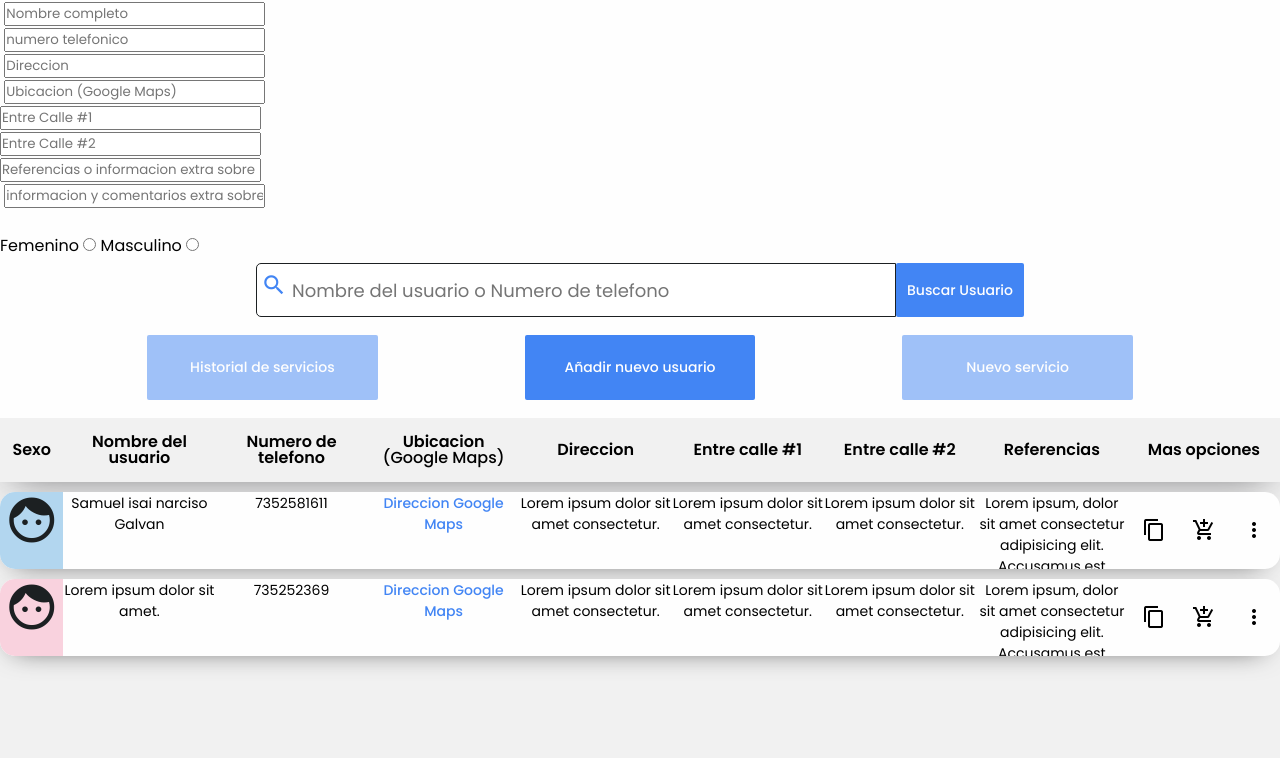
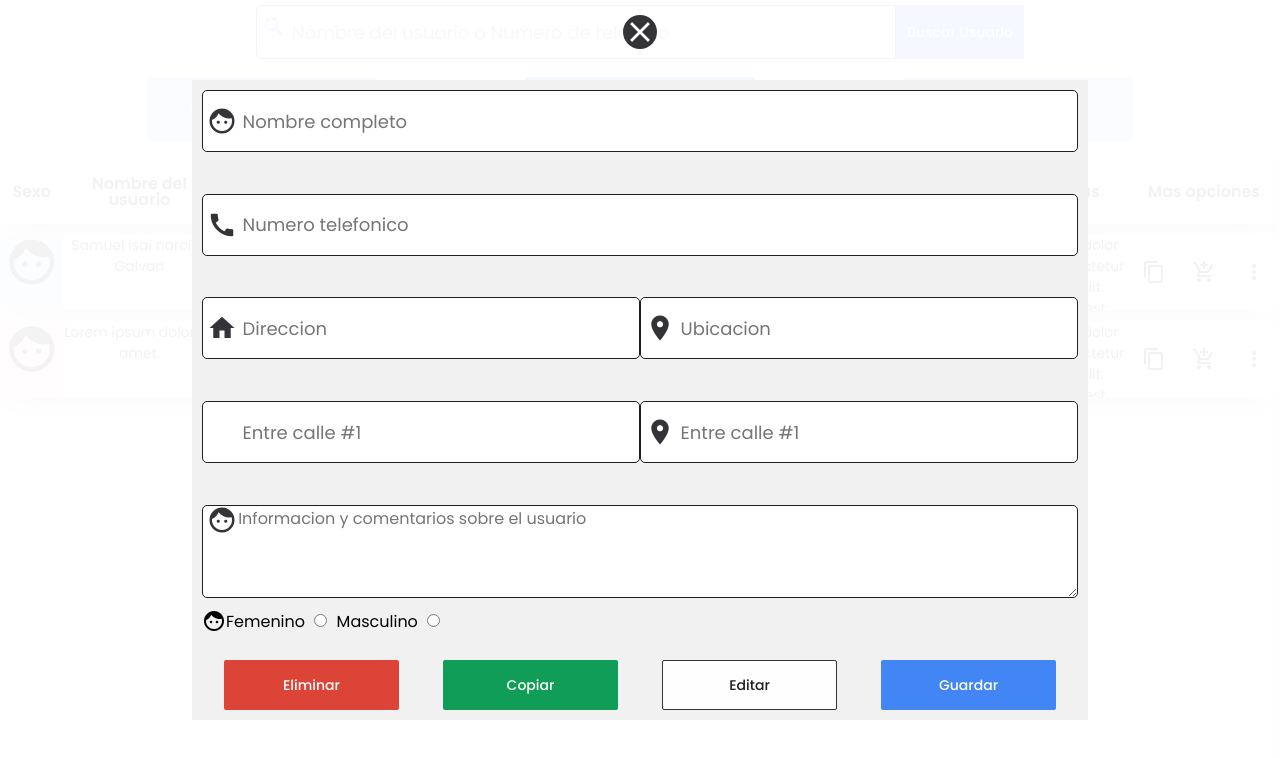
Before and after one commit to SamuelNarciso/SpartanWeb, a plain HTML site: page index.html in a window 1280 px wide. Both pictures are taken after a click on the button "Añadir nuevo usuario". Drawn offline with Linux system fonts and the light colour scheme.

Commit message:
conecte javascript

```diff
--- a/assets/css/_inputsOutputs.scss
+++ b/assets/css/_inputsOutputs.scss
@@ -1,26 +1,36 @@
-.boton{
+.boton {
 	width: 100%;
 	height: 100%;
 	font-size: 14px;
-}
-.btn-azul{
-    color: $BlancoClaro;
-    background: $AzulRey;
+	font-weight: 500;
+	border-radius: 2px;
 	border: none;
-    font-weight: 500;
-    border-radius:  2px;
-
-    &:hover{
-
+	&:hover {
 		cursor: pointer;
 		text-decoration-line: underline;
 	}
 }
+.btn-azul {
+	color: $BlancoClaro;
+	background: $AzulRey;
+}
+.btn-verde {
+	color: $BlancoClaro;
+	background: $Verde;
+}
+.btn-rojo {
+	color: $BlancoClaro;
+	background: $Rojo;
+}
+.btn-blanco {
+	color: $GrisOscuro;
+	background: $BlancoClaro;
+	border: 1px solid $GrisClaro;
+}
 
-
-.unavailable{
+.unavailable {
 	opacity: 50%;
-    &:hover{
+	&:hover {
 		cursor: auto;
 		text-decoration-line: none;
 	}
@@ -32,3 +42,12 @@
 .casila_rosa {
 	background: $RosaClaro;
 }
+.campo_completo {
+	width: 100%;
+	height: 100%;
+	border-radius: 5px;
+	border: 1px solid $GrisOscuro;
+	font-size: 18px;
+	color: $GrisClaro;
+	padding-left: 2.2em;
+}
--- /dev/null
+++ b/assets/css/nuevo_usuario/_nuevoUsuario.scss
@@ -0,0 +1,90 @@
+.RegistroUsuario {
+    transition: all ease .8s;
+    position: absolute;
+    transform: translateY(-100%);
+    z-index: 10;
+	width: 100%;
+	height: 100vh;
+	display: flex;
+	justify-content: center;
+	align-items: center;
+	background-color: rgba(255, 255, 255, 0.95);
+	// filter: blur(20px) ;
+	.cerrar {
+		position: absolute;
+		top: 15px;
+		background: $GrisClaro;
+        font-size: 34px;
+        border-radius: 50%;
+        color: $BlancoClaro;
+        &:hover {
+            cursor: pointer;
+            background: $Rojo;
+        }
+	}
+	.camposRegistro {
+		width: 70%;
+		height: 80%;
+
+		// border: 3px solid #1348d8; //TODO: Quitar este borde, es unicamente para marcar un area
+		padding: 10px;
+		display: flex;
+		flex-direction: row;
+		flex-wrap: wrap;
+		background: $BlancoOpaco;
+		.icono_campo {
+			display: flex;
+			position: relative;
+			margin-bottom: 15px;
+			height: 10%;
+			width: 100%;
+			align-items: center;
+
+			i {
+				position: absolute;
+				left: 5px;
+				color: $GrisClaro;
+				font-size: 30px;
+			}
+			textarea {
+				font-size: 16px;
+				height: 150%;
+				width: 100%;
+				max-width: 100%;
+				min-width: 100%;
+				max-height: 150%;
+				min-height: 150%;
+			}
+		}
+
+		.area_campo {
+			display: flex;
+			align-items: flex-start;
+		}
+		.icono_campo_medio {
+			width: 50%;
+		}
+
+		.campo_sexo {
+			width: 100%;
+			display: flex;
+			input {
+				margin: 0 05px;
+			}
+		}
+
+		.campo_botones {
+			display: flex;
+			justify-content: space-around;
+			align-items: center;
+			width: 100%;
+			input {
+				width: 20%;
+			}
+		}
+	}
+}
+
+.expand{
+	transform: translateY(0%);
+}
--- a/assets/css/styles.scss
+++ b/assets/css/styles.scss
@@ -16,6 +16,7 @@ $GrisOscuro: #1c2022;
 // Estilos propios de la pagina principal
 @import 'pagina_principal/header';
 @import 'pagina_principal/main';
+@import 'nuevo_usuario/nuevoUsuario';
 
 * {
 	box-sizing: border-box;
@@ -35,6 +36,5 @@ body {
 	.content {
 		width: 100%;
 		height: 100%;
-
-    }
+	}
 }
--- a/assets/js/app.js
+++ b/assets/js/app.js
@@ -1,9 +1,29 @@
 const db = firebase.firestore();
 const add_user_button = document.querySelector('#add_user');
+const RegistroUsuario_ventana = document.querySelector('.RegistroUsuario');
 
+const cerrar_registro_button = document.querySelector('#cerrar_registro');
 
+const nuevo_usuario_Eliminar = document.querySelector(
+	'#nuevo_usuario_Eliminar'
+);
+const nuevo_usuario_Copiar = document.querySelector('#nuevo_usuario_Copiar');
+const nuevo_usuario_Editar = document.querySelector('#nuevo_usuario_Editar');
+const nuevo_usuario_Guardar = document.querySelector('#nuevo_usuario_Guardar');
 
 add_user_button.addEventListener('click', () => {
-console.log('Boton presionado');
+	const RegistroUsuario = document.querySelector('.RegistroUsuario');
+	RegistroUsuario.classList.toggle('expand');
+});
+
+cerrar_registro_button.addEventListener('click', () => {
+	const RegistroUsuario = document.querySelector('.RegistroUsuario');
+	RegistroUsuario.classList.toggle('expand');
+});
+
+nuevo_usuario_Guardar.addEventListener('click', () => {
+    const campos = document.querySelectorAll('.camposRegistro .campo');
+    const [nombre,telefono,direccion,ubicacion,entreCalle1,entreCalle2,comentariosExtra] = campos;
+    console.log(nombre.value);
 
 });
--- a/index.html
+++ b/index.html
@@ -16,9 +16,12 @@
 	</head>
 	<body>
 		<div class="RegistroUsuario">
+			<i class="material-icons cerrar" id="cerrar_registro">close</i>
+			<div class="camposRegistro">
 				<div class="icono_campo">
-				<i class="material-icons"></i>
+					<i class="material-icons"> face</i>
 					<input
+						class="campo_completo campo"
 						type="text"
 						name=""
 						id="user_name"
@@ -27,80 +30,85 @@
 				</div>
 
 				<div class="icono_campo">
-				<i class="material-icons"></i>
+					<i class="material-icons">call</i>
 					<input
+						class="campo_completo campo"
 						type="text"
 						name=""
-					id="user_tell"
-					placeholder="numero telefonico"
+						id="user_cellphone"
+						placeholder="Numero telefonico"
 					/>
 				</div>
-
-			<div class="direcciones">
-				<div class="icono_campo medio_campo">
-					<i class="material-icons"></i>
+				<div class="icono_campo icono_campo_medio">
+					<i class="material-icons">home</i>
 					<input
+						class="campo_completo campo"
 						type="text"
 						name=""
 						id="user_direccion"
 						placeholder="Direccion"
 					/>
 				</div>
-
-				<div class="icono_campo medio_campo">
-					<i class="material-icons"></i>
+				<div class="icono_campo icono_campo_medio">
+					<i class="material-icons">location_on</i>
 					<input
+						class="campo_completo campo"
 						type="text"
 						name=""
 						id="user_ubicacion"
-						placeholder="Ubicacion (Google Maps)"
+						placeholder="Ubicacion"
+					/>
+				</div>
+				<div class="icono_campo icono_campo_medio">
+					<input
+						class="campo_completo campo"
+						type="text"
+						name=""
+						id="user_EntreCalle1"
+						placeholder="Entre calle #1"
+					/>
+				</div>
+				<div class="icono_campo icono_campo_medio">
+					<i class="material-icons">location_on</i>
+					<input
+						class="campo_completo campo"
+						type="text"
+						name=""
+						id="user_EntreCalle2"
+						placeholder="Entre calle #1"
 					/>
 				</div>
 
-				<div class="campo_solo medio_campo">
-					<input
-						type="text"
-						name=""
-						id="entreCalle1"
-						placeholder="Entre Calle #1"
-					/>
-				</div>
-				<div class="campo_solo medio_campo">
-					<input
-						type="text"
-						name=""
-						id="entreCalle2"
-						placeholder="Entre Calle #2"
-					/>
-				</div>
-				<div class="campo_solo">
-					<input
-						type="text"
-						name=""
-						id="user_referencias"
-						placeholder="Referencias o informacion extra sobre la direccion"
-					/>
-				</div>
-			</div>
-			<div class="icono_campo">
-				<i class="material-icons"></i>
-				<input
-					type="text"
-					name=""
-					id="user_extra_informacion"
-					placeholder="informacion y comentarios extra sobre el usuario"
-				/>
+				<div class="icono_campo area_campo">
+					<i class="material-icons"> face</i>
+					<textarea
+						class="campo_completo campo"
+						id=""
+						placeholder="Informacion y comentarios sobre el usuario"
+
+					></textarea>
+
 				</div>
 
-			<div class="icono_campo">
-				<i class="material-icons"></i>
-				<form >
-					<label >Femenino</label>
-					<input type="radio" name="sexo" id="femenino" >
-					<label >Masculino</label>
-					<input type="radio" name="sexo" id="masculino" >
 
+
+				<div class="campo_sexo">
+					<i class="material-icons">face</i>
+					<form>
+						<label for="femenino" >Femenino</label>
+						<input type="radio" name="sexo" id="femenino" />
+						<label for="masculino" >Masculino</label>
+						<input type="radio" name="sexo" id="masculino" />
 					</form>
+				</div>
+
+				<div class="campo_botones">
+					<input type="button"  id="nuevo_usuario_Eliminar" value="Eliminar" class="boton btn-rojo">
+					<input type="button"  id="nuevo_usuario_Copiar" value="Copiar" class="boton btn-verde">
+					<input type="button"  id="nuevo_usuario_Editar" value="Editar" class="boton btn-blanco">
+					<input type="button"  id="nuevo_usuario_Guardar" value="Guardar" class="boton btn-azul">
+
+				</div>
 			</div>
 		</div>
 
@@ -175,6 +183,7 @@
 						<td class="sexo campo_informacion casila_azul">
 							<i class="material-icons"> face </i>
 						</td>
+
 						<td class="nombre campo_informacion">
 							<p>Samuel isai narciso Galvan</p>
 						</td>
@@ -250,7 +259,7 @@
 						</td>
 						<td class="campo_informacion campo_iconos">
 							<i class="material-icons"> content_copy </i>
-							<i class="material-icons"> add_shopping_cart </i>
+							<i class="material-icons">add_shopping_cart </i>
 							<i class="material-icons"> more_vert </i>
 						</td>
 					</tr>
```
Also changed, not shown: assets/css/styles.css, 1 other file. Lines whose indentation alone changed are shown as unchanged.
